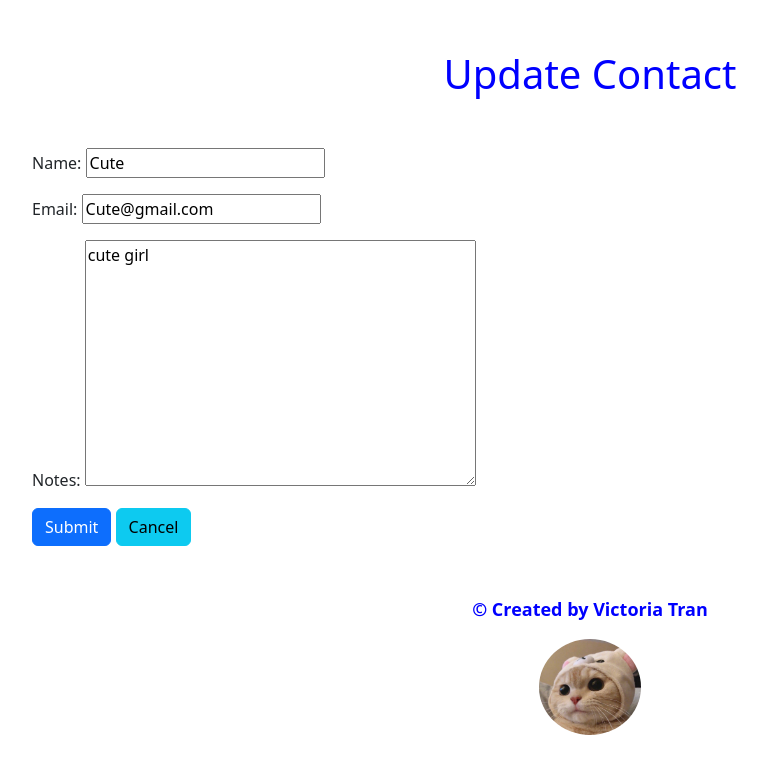
After one commit to VictoriaaTran/Contact-Management, a Django app: page /contact/5/update/ in a window 1280 px wide. The commit adds this page. Shown: the top 774 px of the page, without its empty margins (50-817 px from the left). Run offline with Django 4.2, Linux system fonts and the light colour scheme; data comes from the database, SQL or seed files in the repository; both versions use the stored data as it was after the commit; some libraries are stand-ins or nearby versions.

Commit message:
add contact update view

```diff
--- a/contacts/templates/contacts/contact_confirm_delete.html
+++ b/contacts/templates/contacts/contact_confirm_delete.html
@@ -7,3 +7,4 @@
     <button type="submit" class="btn btn-danger">Delete</button>
     <a class="btn btn-info" href="{% url 'contact_detail' contact.pk %}">Cancel</a>
 </form>
+{% endblock content %}
--- a/contacts/templates/contacts/contact_detail.html
+++ b/contacts/templates/contacts/contact_detail.html
@@ -11,4 +11,5 @@
 <a class="btn btn-primary" href="{% url 'contact_list' %}" role="button">Home</a>
 <a class="btn btn-warning" href="{% url 'contact_update' contact.pk %}" role="button">Update</a>
 <a class="btn btn-danger" href="{% url 'contact_delete' contact.pk %}" role="button">Delete</a>
+
 {% endblock content %}
--- /dev/null
+++ b/contacts/templates/contacts/contact_update.html
@@ -0,0 +1,18 @@
+
+{% extends 'base.html' %}
+
+{% block content %}
+<h1>Update Contact</h1>
+<form method="post">
+    <!-- generate cross reference -->
+    {% csrf_token %}
+
+    <!-- treat different field as separate paragraph -->
+    {{ form.as_p}}
+    <input class="btn btn-primary" type="submit"/>
+
+    <!-- cancel button goes back to the homepage -->
+    <a class="btn btn-info" href="{% url 'contact_list' %}">Cancel</a>
+
+</form>
+{% endblock content %}
--- a/contacts/urls.py
+++ b/contacts/urls.py
@@ -12,6 +12,6 @@ urlpatterns = [
     path("", ContactListView.as_view(), name="contact_list"),
     path("create/", ContactCreateView.as_view(), name="contact_create"),
     path("contacts/<int:pk>/", ContactDetailView.as_view(), name="contact_detail"),
-    path("contacts/<int:pk>/update/", ContactUpdateView.as_view(), name="contact_update"),
+    path("contact/<int:pk>/update/", ContactUpdateView.as_view(), name="contact_update"),
     path("contacts/<int:pk>/delete/", ContactDeleteView.as_view(), name="contact_delete"),
 ]
--- a/contacts/views.py
+++ b/contacts/views.py
@@ -21,7 +21,9 @@ class ContactDetailView(DetailView):
 class ContactUpdateView(UpdateView):
     model = Contact
     form_class = ContactForm
+    template_name = 'contacts/contact_update.html'
     success_url = reverse_lazy('contact_list')
+
 
 class ContactDeleteView(DeleteView):
     model = Contact
```
Also changed, not shown: db.sqlite3.
